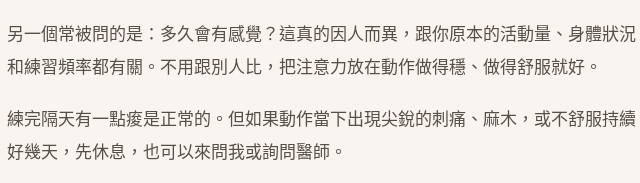
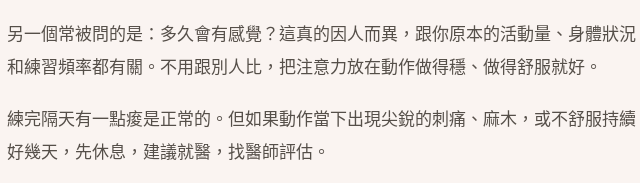
Before and after one commit to roufitwellness/rou-wellness, a plain HTML site: page site/posts/pilates-how-often/index.html in a window 1280 px wide. Shown: the part 977-1160 px from the top of the page, 313-953 px from the left. Drawn offline with nearby package versions, Linux system fonts and the light colour scheme.

Commit message:
Point to a doctor for numbness or sharp pain in the weekly-frequency article
Co-Authored-By: Claude Sonnet 5.5 <noreply@anthropic.com>
Claude-Session: https://claude.ai/code/session_01EhaLg8iSxV7EZ777RvNfTc

```diff
--- a/site/posts/pilates-how-often/index.html
+++ b/site/posts/pilates-how-often/index.html
@@ -40,7 +40,7 @@
 <p>可以參考的是世界衛生組織（WHO）對成人的運動建議：每週至少累積 150 分鐘中等強度的有氧活動，加上每週至少 2 天的肌力訓練。這是整體的運動量，不是專門針對皮拉提斯，當作大方向看就好。</p>
 <p>如果你剛開始，一週 1 次就是很好的起點，先讓身體熟悉動作。時間允許的話，慢慢增加到一週 2 次，學到的感覺會比較容易延續。想多練的話，也可以在家做一點簡單的練習。</p>
 <p>另一個常被問的是：多久會有感覺？這真的因人而異，跟你原本的活動量、身體狀況和練習頻率都有關。不用跟別人比，把注意力放在動作做得穩、做得舒服就好。</p>
-<p>練完隔天有一點痠是正常的。但如果動作當下出現尖銳的刺痛、麻木，或不舒服持續好幾天，先休息，也可以來問我或詢問醫師。</p>
+<p>練完隔天有一點痠是正常的。但如果動作當下出現尖銳的刺痛、麻木，或不舒服持續好幾天，先休息，建議就醫，找醫師評估。</p>
 <p>如果你想了解適合自己的課程，歡迎傳訊息給柔柔老師（<a href="https://www.facebook.com/share/1CLFqLeUiY/?mibextid=wwXIfr" rel="noopener" target="_blank">Facebook</a> 或 <a href="https://www.instagram.com/rou_wellness/" rel="noopener" target="_blank">Instagram</a>）。Instagram 上也有不一樣的內容，歡迎追蹤。目前時間比較有限，2027 年 3 月前暫不接新學員，不過有任何問題，都還是歡迎問我。</p>
 <h2>資料來源</h2>
 <ul><li>WHO EMRO：What is the recommended amount of exercise?（成人每週 150 分鐘中等強度有氧、至少 2 天肌力訓練）。https://www.emro.who.int/health-education/physical-activity/promoting-physical-activity/What-is-the-recommended-amount-of-exerci.html</li></ul>
```
Also changed, not shown: 1 other file.
